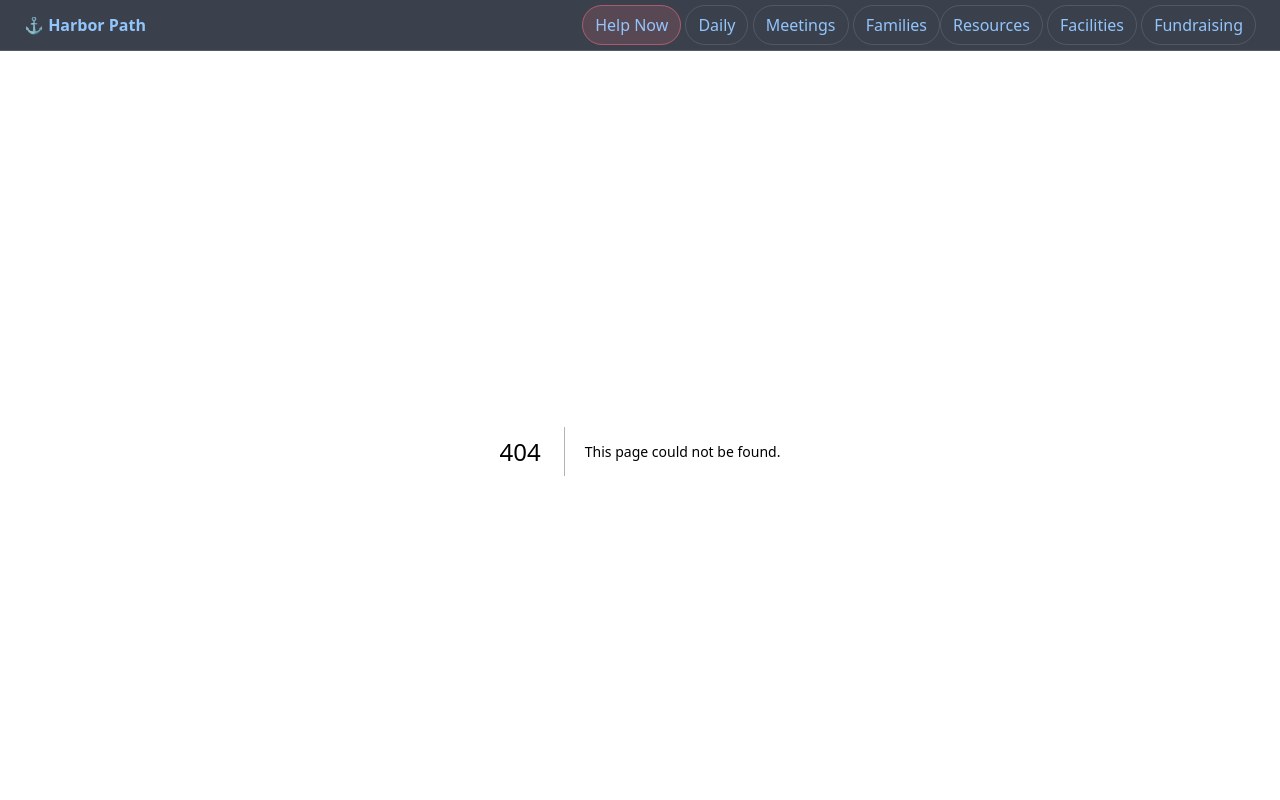
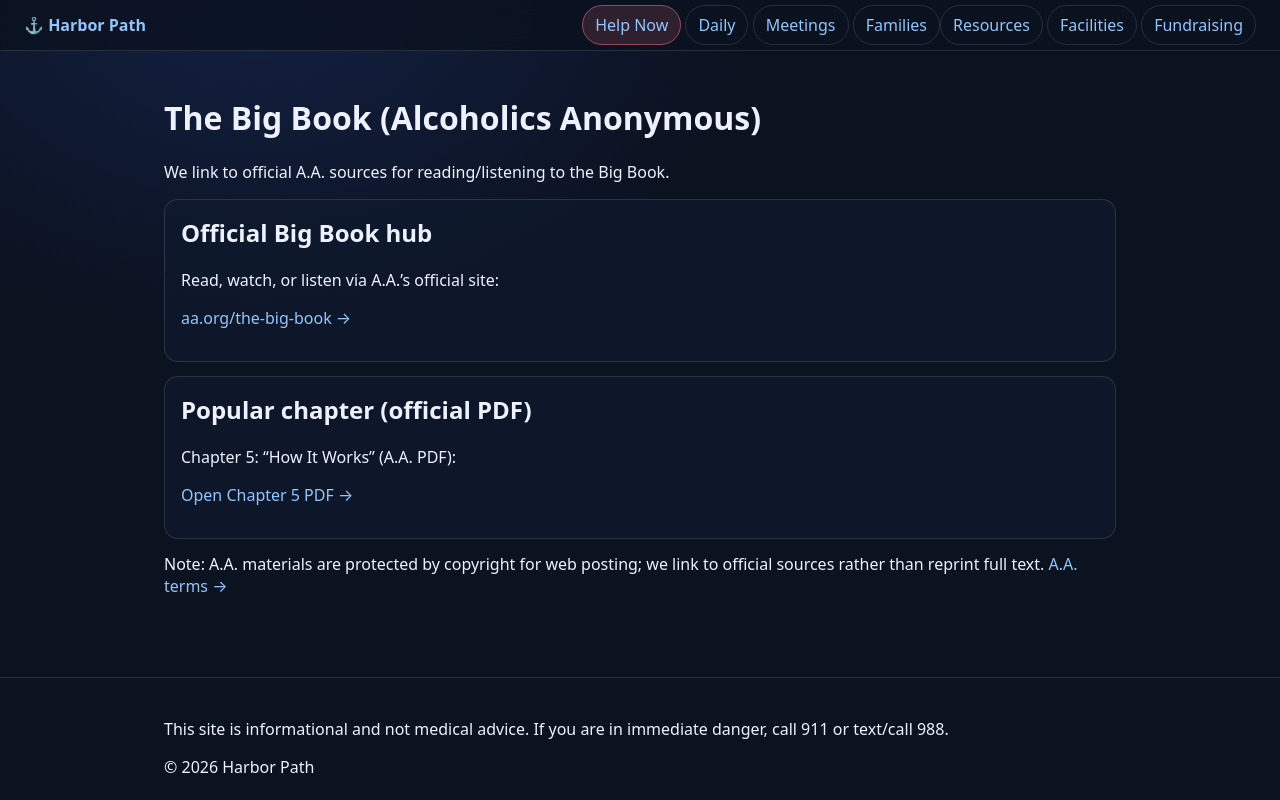
Before and after one commit to KristineMK72/HARBOR-PATH, a Next.js app: page /big-book in a window 1280 px wide. Before the commit this address had no page. Shown: the top 800 px of the page. Built offline with nearby package versions, Linux system fonts and the light colour scheme.

Commit message:
Create page.tsx

```diff
--- /dev/null
+++ b/app/big-book/page.tsx
@@ -0,0 +1,50 @@
+import Container from "../../components/Container";
+
+export default function BigBookPage() {
+  return (
+    <main>
+      <Container>
+        <h1>The Big Book (Alcoholics Anonymous)</h1>
+        <p className="muted">
+          We link to official A.A. sources for reading/listening to the Big Book.
+        </p>
+
+        <div className="card cardWide">
+          <h2 style={{ marginTop: 0 }}>Official Big Book hub</h2>
+          <p className="muted">
+            Read, watch, or listen via A.A.’s official site:
+          </p>
+          <p>
+            <a href="https://www.aa.org/the-big-book" target="_blank" rel="noreferrer">
+              aa.org/the-big-book →
+            </a>
+          </p>
+        </div>
+
+        <div className="card cardWide" style={{ marginTop: 14 }}>
+          <h2 style={{ marginTop: 0 }}>Popular chapter (official PDF)</h2>
+          <p className="muted">
+            Chapter 5: “How It Works” (A.A. PDF):
+          </p>
+          <p>
+            <a
+              href="https://www.aa.org/sites/default/files/2021-11/en_bigbook_chapt5.pdf"
+              target="_blank"
+              rel="noreferrer"
+            >
+              Open Chapter 5 PDF →
+            </a>
+          </p>
+        </div>
+
+        <p className="muted small" style={{ marginTop: 14 }}>
+          Note: A.A. materials are protected by copyright for web posting; we
+          link to official sources rather than reprint full text.{" "}
+          <a href="https://www.aa.org/terms-of-use" target="_blank" rel="noreferrer">
+            A.A. terms →
+          </a>
+        </p>
+      </Container>
+    </main>
+  );
+}
```
